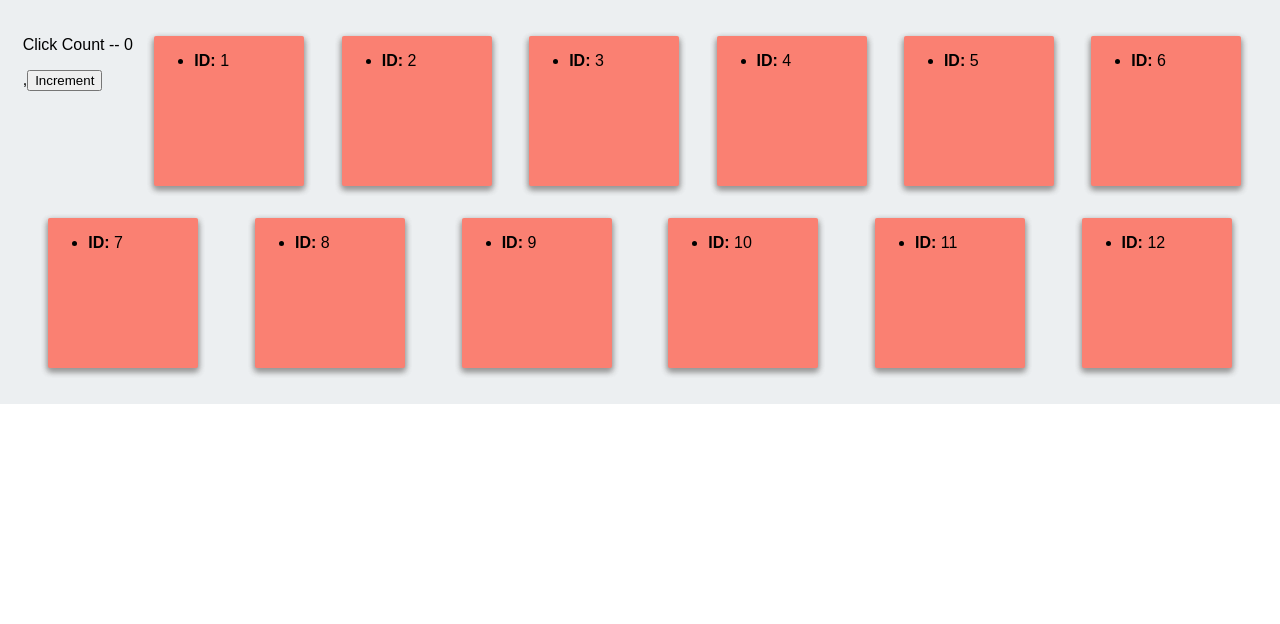
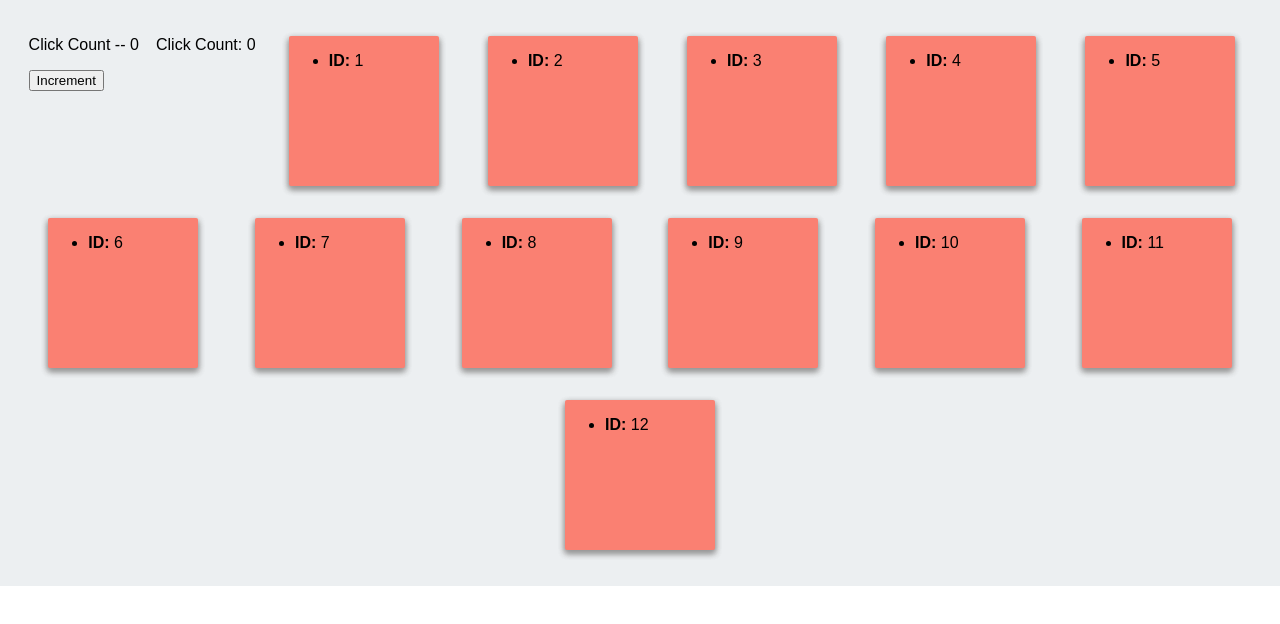
Before and after one commit to jstudenski/clicky, a React (Create React App) app: page / in a window 1280 px wide. Shown: the top 624 px of the page. Built offline with nearby package versions, Linux system fonts and the light colour scheme.

Commit message:
handle click count

```diff
--- a/src/App.js
+++ b/src/App.js
@@ -10,9 +10,9 @@ import children from "./friends.json";
 class App extends Component {
 
   state = {
-    children // ,
+    children,
     // guessed: [],
-    // score: 0
+    score: 0
     // topScore: 0
   };
 
@@ -25,7 +25,7 @@ class App extends Component {
     // this.setState({ friends, guessed });
 
    this.setState({ score: this.state.score + 1 });
-
+   // console.log( this.setState);
   }
 
   // removeFriend = id => {
@@ -50,8 +50,10 @@ class App extends Component {
       // </div>
 
       <Wrapper>
-        <Scoreboard></Scoreboard>
-       {/* <p>Click Count: {this.state.score}</p> */}
+        <Scoreboard
+          score={7}
+        ></Scoreboard>
+       <p>Click Count: {this.state.score}</p>
 
         {this.state.children.map(friend => (
           <Card
--- a/src/components/Scoreboard/Scoreboard.js
+++ b/src/components/Scoreboard/Scoreboard.js
@@ -1,9 +1,17 @@
 import React from "react";
 import "./Scoreboard.css";
 
+// const Card = props => (
+
 class Scoreboard extends React.Component {
+  // constructor(props) {
+  //   super(props);
+  //   // this.state = { players: tom_and_jerry }
+  // }
+
   state = {
-    score: 0
+    score: 0,
+    highscore: 0
   };
 
   handleIncrement = () => {
@@ -14,11 +22,13 @@ class Scoreboard extends React.Component {
   render() {
     return (
       <div>
-        <p>Click Count -- {this.state.score}</p>,
-        <button className="btn btn-primary" onClick={this.handleIncrement}>
+        <p>Click Count -- {this.state.score}</p>
+        <button onClick={this.handleIncrement}>
           Increment
         </button>
       </div>
+     // <div>{props.score}</div>
+
     );
   }
 
```
